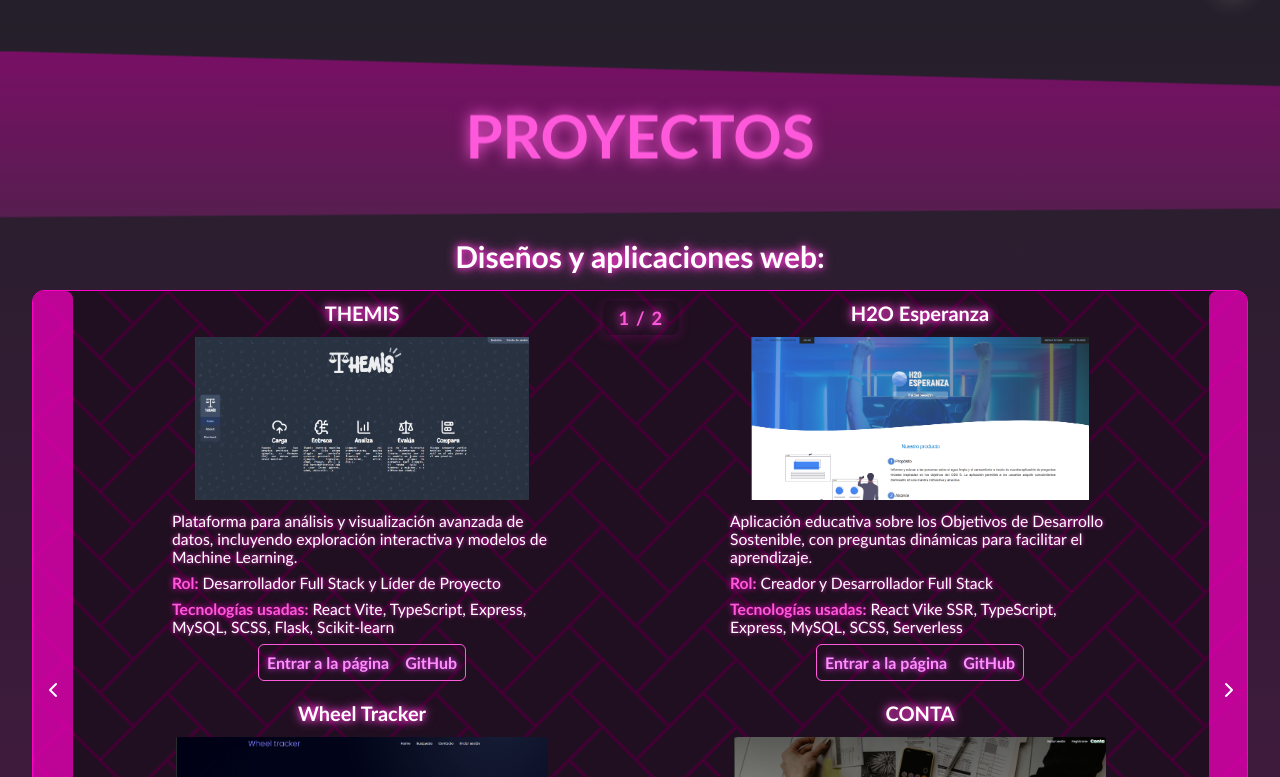
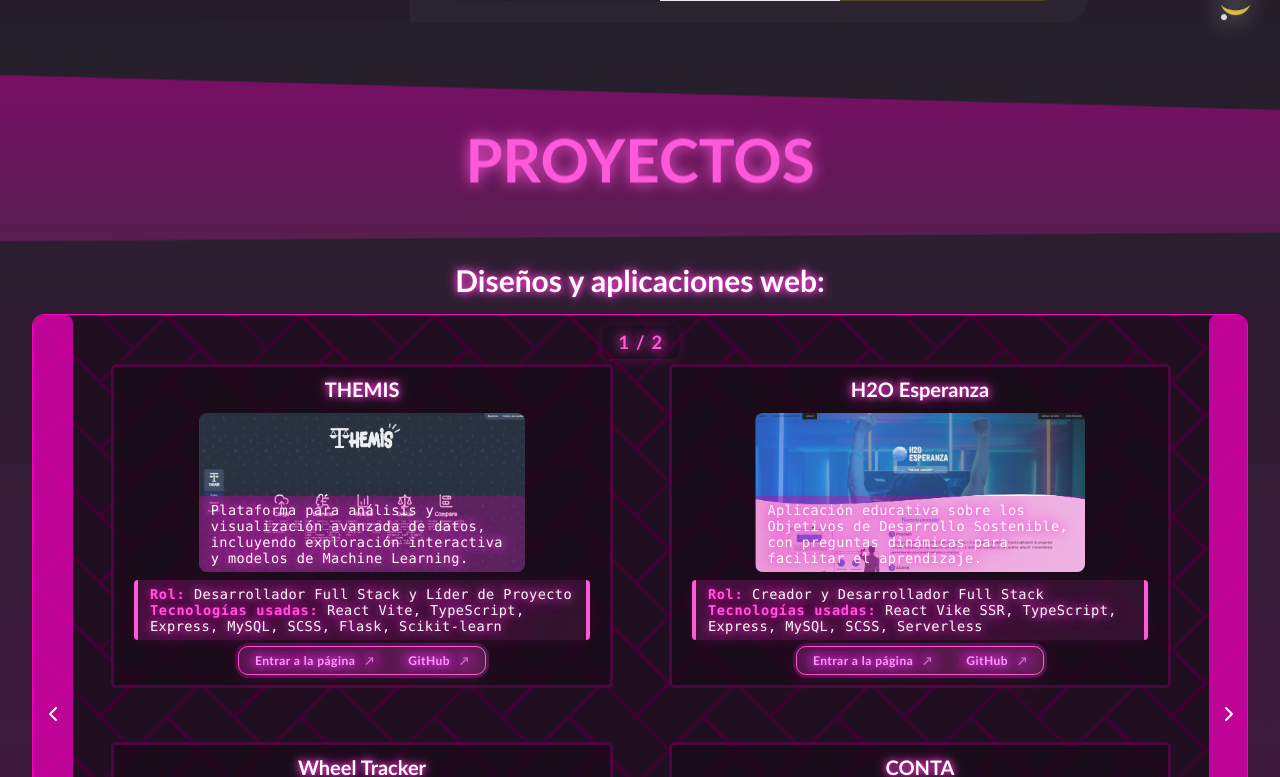
Before and after one commit to ju4ncb/ju4ncb.github.io, a React (Vite) app in the folder main/: page / in a window 1280 px wide. Shown: the part 2823-3600 px from the top of the page. Built offline with nearby package versions, Linux system fonts and the light colour scheme.

Commit message:
carousel card updates and some link fixes

```diff
--- a/main/src/components/Contacto.tsx
+++ b/main/src/components/Contacto.tsx
@@ -52,14 +52,17 @@
             <div className="caja__texto__contacto">
               <h3>Acerca de mí</h3>
               <p>
-                Estudiante bilingüe (inglés y español) de ingeniería de sistemas
-                actualmente cursando 8vo semestre, con conocimientos en
-                desarrollo web Fullstack y movil, así como en bases de datos,
-                programación orientada a objetos, Cloud Computing, desarrollo
-                ágil y arquitectura de software. Me apasiona aprender nuevas
-                tecnologías y mejorar mis habilidades constantemente. Busco
-                oportunidades para aplicar mis conocimientos en proyectos reales
-                y seguir creciendo profesionalmente.
+                Soy un estudiante bilingüe (inglés y español) de Ingeniería de
+                Sistemas, actualmente en 8vo semestre. Tengo experiencia en
+                desarrollo web Fullstack y móvil, bases de datos, programación
+                orientada a objetos, Cloud Computing, metodologías ágiles y
+                arquitectura de software.
+              </p>
+              <p>
+                Me apasiona aprender nuevas tecnologías y perfeccionar mis
+                habilidades constantemente. Busco oportunidades para aplicar mis
+                conocimientos en proyectos reales, aportar valor y seguir
+                creciendo profesionalmente en el mundo de la tecnología.
               </p>
             </div>
             <div className="contenedor__imagen__contacto">
--- a/main/src/components/ProjectCarouselGrid.tsx
+++ b/main/src/components/ProjectCarouselGrid.tsx
@@ -102,21 +102,31 @@
         {slides[currentSlide].map((project, idx) => (
           <div className="project-card" key={idx}>
             <h3>{project.title}</h3>
-            <div className="project-preview">{project.preview}</div>
-            <p>{project.description}</p>
+            <a
+              className="project-preview-link"
+              href={project.pageUrl ? project.pageUrl : project.githubUrl}
+              target="_blank"
+            >
+              <div className="project-preview">
+                {
+                  <>
+                    {project.preview} <p>{project.description}</p>
+                  </>
+                }
+              </div>
+            </a>
+
             <p>
-              <strong>Rol:</strong> {project.role}
-            </p>
-            <p>
+              <strong>Rol:</strong> {project.role} <br />
               <strong>Tecnologías usadas:</strong> {project.techUsed}
             </p>
             <div className="project-links">
               {project.pageUrl && (
-                <a href={project.pageUrl}>
+                <a href={project.pageUrl} target="_blank">
                   <strong>Entrar a la página</strong>
                 </a>
               )}
-              <a href={project.githubUrl}>
+              <a href={project.githubUrl} target="_blank">
                 <strong>GitHub</strong>
               </a>
             </div>
--- a/main/src/styles/Conocimientos.scss
+++ b/main/src/styles/Conocimientos.scss
@@ -325,6 +325,7 @@
             div {
               img {
                 background-repeat: no-repeat;
+                object-fit: contain;
                 height: 50%;
                 width: 70%;
               }
@@ -582,6 +583,7 @@
     position: absolute;
     width: 40px;
     height: 40px;
+    object-fit: contain;
     opacity: 0.85;
     transition: transform 0.5s ease;
     animation: float 3s ease-in-out infinite;
--- a/main/src/styles/Proyectos.scss
+++ b/main/src/styles/Proyectos.scss
@@ -130,87 +130,227 @@
     margin: 0;
     width: 95vw;
     height: 100vh;
-    padding: 0 50px;
-    display: grid;
-    grid-template-columns: 1fr 1fr;
+    gap: 5%;
+    padding: 40px 50px;
+    display: flex;
+    justify-content: center;
     flex-wrap: wrap;
     place-items: center;
     &.only-one {
-      grid-template-columns: 1fr;
+      .project-card {
+        flex: none;
+        max-height: calc(100% - 100px);
+        max-width: calc(100% - 40px);
+        width: 80%;
+        height: 80%;
+        @media (min-width: 1080px) and (min-height: 720px) {
+          min-width: 1000px;
+          min-height: 680px;
+        }
+      }
     }
     &.fade {
       animation: fade 0.5s ease;
     }
-  }
-
     .project-card {
+      background: rgba(0, 0, 0, 0.2);
+      border: 3px solid rgba($color-6, 0.2);
+      border-radius: 5px;
+      backdrop-filter: blur(6px);
       display: flex;
-    padding: 10px;
-    aspect-ratio: 1 / 1;
-    max-height: 50vh;
+      padding: 10px 20px;
+      width: 45%;
+      height: 45%;
       align-items: center;
       justify-content: center;
       flex-direction: column;
-    transition: box-shadow 0.2s, background-color 0.2s;
+      transition: box-shadow 0.3s ease, background-color 0.3s ease;
+      &:hover {
+        box-shadow: 0 8px 30px rgba(255, 0, 200, 0.3);
+        background-color: rgba(0, 0, 0, 0.4);
+      }
       h3 {
         margin: 0 0 12px 0;
+        margin-top: auto;
         font-size: 1.25rem;
         color: white;
         text-shadow: 0 0 6px $color-6-light, 0 0 12px $color-6-lighter;
       }
 
+      .project-preview-link {
+        display: flex;
+        justify-content: center;
+        overflow: hidden;
+        margin-bottom: 8px;
+        transition: transform 0.3s ease;
+        &:hover {
+          transform: scale(1.02) translateY(-6px);
+        }
         .project-preview {
           display: flex;
+          position: relative;
           justify-content: center;
-      margin-bottom: 12px;
-      width: 100%;
-      max-height: 70%;
           border-radius: 8px;
           overflow: hidden;
+
           img {
-        max-height: 100%;
             height: auto;
             width: auto;
+            object-fit: contain;
+            max-height: 100%;
             max-width: 100%;
             display: block;
+          }
+          p {
+            position: absolute;
+            bottom: 0;
+            margin-bottom: 0;
+            background: linear-gradient(
+              90deg,
+              rgba($color-6-dark, 0.4) 0%,
+              rgba($color-6-dark, 0.3) 100%
+            );
+            border-left: none;
+            border-right: none;
+            border-radius: 4px;
+            transition: backdrop-filter 0.3s ease;
+
+            &:hover {
+              background: linear-gradient(
+                90deg,
+                rgba($color-6-dark, 0.4) 0%,
+                rgba($color-6-dark, 0.3) 100%
+              );
+              backdrop-filter: brightness(0.8);
+            }
+          }
         }
       }
 
       p {
-      margin: 0 0 8px 0;
+        margin: 0 0 6px 0;
         color: white;
-      font-size: 0.98rem;
-      text-shadow: 0 0 4px $color-6-light;
+        font-family: "Fira Mono", "JetBrains Mono", "Menlo", "monospace",
+          sans-serif;
+        background: linear-gradient(
+          90deg,
+          rgba($color-6-light, 0.18) 0%,
+          rgba($color-6-lighter, 0.1) 100%
+        );
+        border-left: 4px solid $color-6-lighter;
+        border-right: 4px solid $color-6-lighter;
+        border-radius: 4px;
+        padding: 6px 12px;
+        box-shadow: 0 2px 12px rgba($color-6-dark, 0.1);
+        text-shadow: 0 0 8px $color-6-light, 0 0 16px $color-6-lighter;
+        letter-spacing: 0.03em;
+        transition: background-color 0.2s, box-shadow 0.2s;
         width: 100%;
         text-align: start;
+        position: relative;
+        overflow-wrap: anywhere;
+        font-size: 0.85rem;
         @media (max-width: 760px) {
-        font-size: 0.78rem;
+          font-size: 0.65rem;
+          padding: 4px 8px;
         }
         strong {
           color: $color-6-lighter;
-        font-weight: 600;
+          font-weight: 700;
           text-shadow: 0 0 6px $color-6;
+          letter-spacing: 0.05em;
+        }
+        &:hover {
+          background: linear-gradient(
+            90deg,
+            rgba($color-6-lighter, 0.22) 0%,
+            rgba($color-6-light, 0.18) 100%
+          );
+          box-shadow: 0 4px 24px rgba($color-6, 0.18);
         }
       }
 
       .project-links {
-      margin-top: 0;
+        margin-top: auto;
         display: flex;
-      gap: 16px;
-      border: $color-6-lighter 1px solid;
-      padding: 8px;
-      border-radius: 6px;
+        gap: 18px;
+        border: 1.5px solid $color-6-lighter;
+        padding: 4px 8px;
+        border-radius: 10px;
+        background: linear-gradient(
+          90deg,
+          rgba($color-6-lighter, 0.08) 0%,
+          rgba($color-6-light, 0.13) 100%
+        );
+        box-shadow: 0 4px 24px rgba($color-6, 0.12),
+          0 1.5px 8px rgba($color-6-lighter, 0.08);
+        align-items: center;
+        position: relative;
+        overflow: visible;
+
+        &::before {
+          content: "";
+          position: absolute;
+          inset: -4px;
+          border-radius: 14px;
+          background: linear-gradient(
+            120deg,
+            $color-6-light 0%,
+            $color-6-lighter 100%
+          );
+          opacity: 0.18;
+          z-index: 0;
+          pointer-events: none;
+        }
+
         a {
+          position: relative;
           color: $color-6-lighter;
           text-decoration: none;
-        font-weight: 500;
-        transition: text-decoration 0.2s, color 0.2s, text-shadow 0.2s;
-        text-shadow: 0 0 6px $color-6-light;
-        filter: brightness(1.6);
-        &:hover {
-          text-decoration: underline;
+          font-weight: 600;
+          letter-spacing: 0.04em;
+          font-family: inherit;
+          font-size: 12px;
+          padding: 2px 8px;
+          border-radius: 6px;
+          background: rgba($color-6, 0.1);
+          box-shadow: 0 2px 8px rgba($color-6-light, 0.1);
+          transition: background-color 0.22s, color 0.18s, box-shadow 0.22s,
+            transform 0.18s, text-shadow 0.22s;
+          text-shadow: 0 0 8px $color-6-light, 0 0 16px $color-6-lighter;
+          filter: brightness(1.7);
+
+          display: flex;
+          align-items: center;
+          gap: 6px;
+
+          &:hover,
+          &:focus {
+            background: linear-gradient(
+              90deg,
+              rgba($color-6-lighter, 0.22) 0%,
+              rgba($color-6-light, 0.18) 100%
+            );
             color: white;
-          text-shadow: 0 0 12px $color-6-lighter, 0 0 24px $color-6;
+            text-shadow: 0 0 16px $color-6-lighter, 0 0 32px $color-6;
+            box-shadow: 0 4px 24px rgba($color-6, 0.22);
+            transform: translateY(-2px) scale(1.06);
+            outline: none;
+          }
+          &::after {
+            font-size: 0.95em;
+            margin-left: 4px;
+            opacity: 0.7;
+            transition: opacity 0.18s;
+            @media (min-width: 768px) {
+              content: "↗";
+            }
+          }
+
+          &:hover::after,
+          &:focus::after {
+            opacity: 1;
+          }
         }
       }
     }
@@ -229,10 +369,10 @@
     }
     .grid {
       height: 75vh;
-      padding: 0 20px;
+      padding: 0px;
       .project-card {
+        width: 100%;
         padding: 8px;
-        max-height: 75vh;
       }
     }
   }
```
Lines whose indentation alone changed are shown as unchanged.
